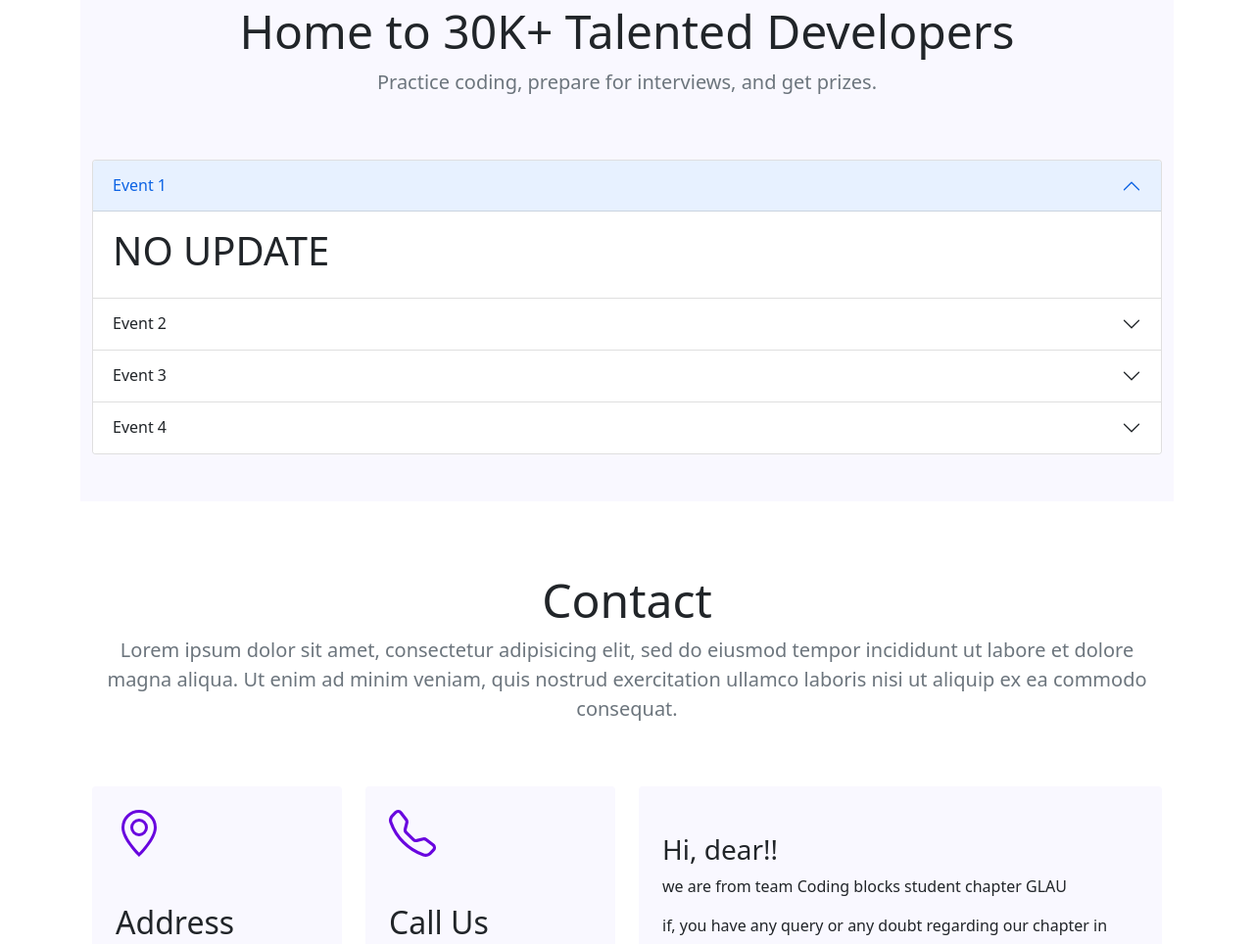
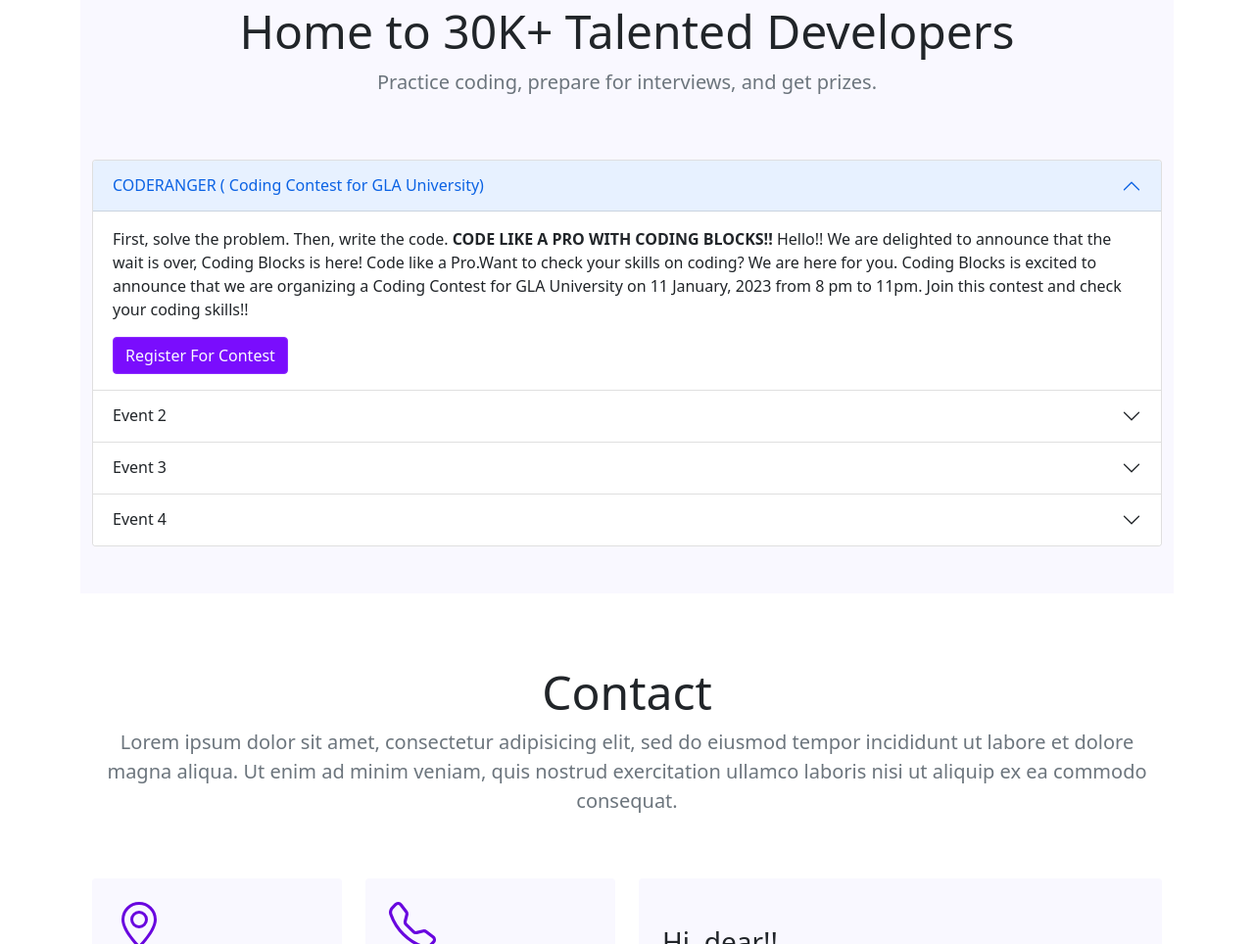
Before and after one commit to prafulyadav/codingblocksglau.github.io, a plain HTML site: page index.html in a window 1280 px wide. Shown: the part 5175-6139 px from the top of the page at 98% size. Drawn offline with nearby package versions, Linux system fonts and the light colour scheme.

Commit message:
Update index.html

```diff
--- a/index.html
+++ b/index.html
@@ -845,18 +845,26 @@
             <button class="accordion-button" type="button" data-bs-toggle="collapse"
               data-bs-target="#panelsStayOpen-collapseOne" aria-expanded="true"
               aria-controls="panelsStayOpen-collapseOne">
-            Event 1
+            CODERANGER ( Coding Contest for GLA University)
             </button>
           </h2>
           <div id="panelsStayOpen-collapseOne" class="accordion-collapse collapse show"
             aria-labelledby="panelsStayOpen-headingOne">
             <div class="accordion-body">
-              <!-- <strong>This is the first item's accordion body.</strong> It is shown by default, until the collapse
-              plugin adds the appropriate classes that we use to style each element. These classes control the overall
-              appearance, as well as the showing and hiding via CSS transitions. You can modify any of this with custom
-              CSS or overriding our default variables. It's also worth noting that just about any HTML can go within the -->
-              <!-- <code>.accordion-body</code>, though the transition does limit overflow. -->
-              <h1>NO UPDATE</h1>
+            <p>First, solve the problem. Then, write the code.
+             <strong>CODE LIKE A PRO WITH CODING BLOCKS!!</strong>
+
+              Hello!!
+
+              We are delighted to announce that the wait is over, Coding Blocks is here!
+              Code like a Pro.Want to check your skills on coding? We are here for you.
+              Coding Blocks is excited to announce that we are organizing a Coding Contest for GLA University on 11 January, 2023 from 8 pm to 11pm.
+              Join this contest and check your coding skills!!
+
+              <div class="text-center text-md-start">
+                <button type="button" class="btn btn-primary" >   <a id="linkk" href="https://forms.gle/xERrr91fC8ybtMRq6">Register For Contest</a></button>
+
+              </div>
             </div>
           </div>
         </div>
```
